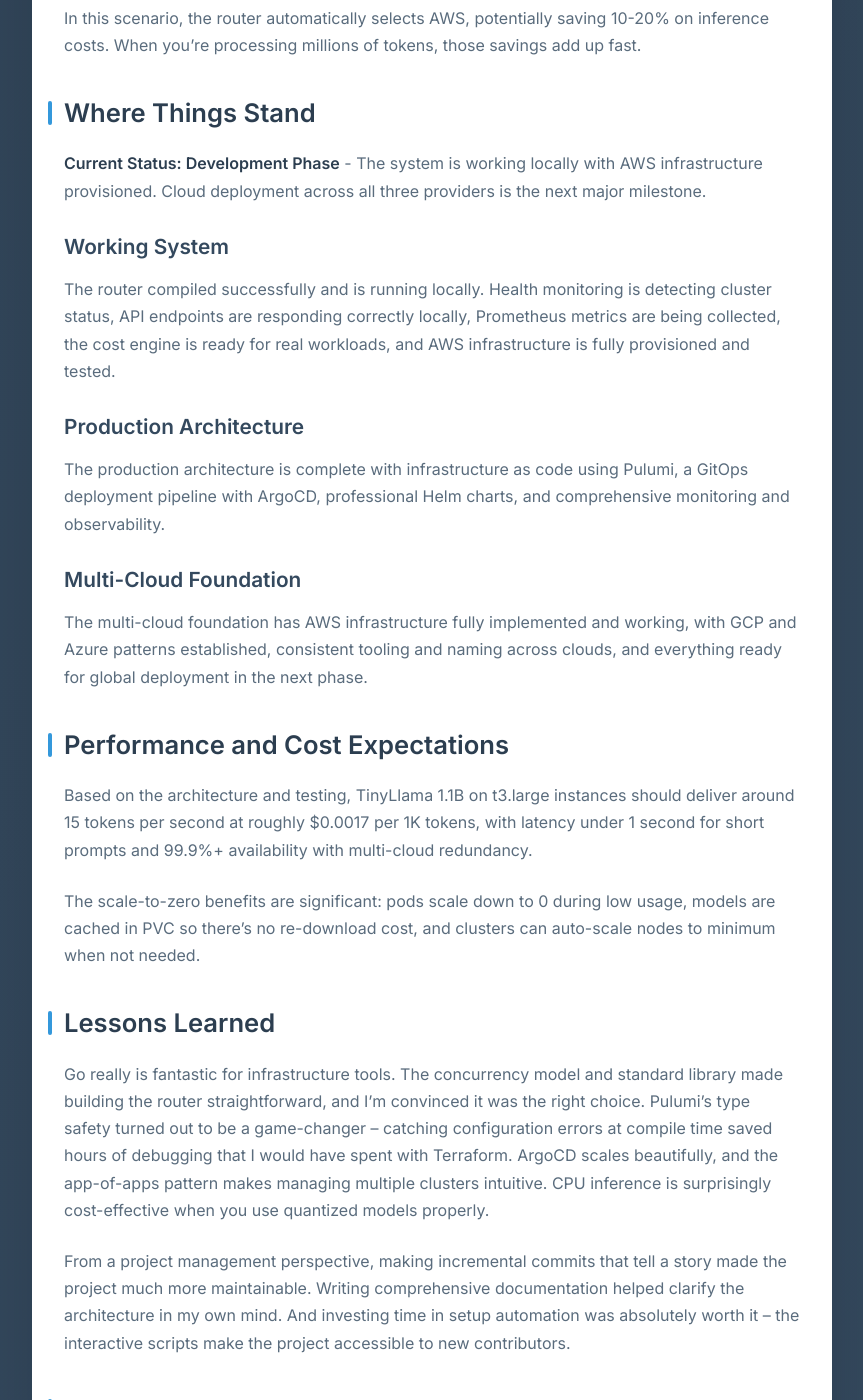
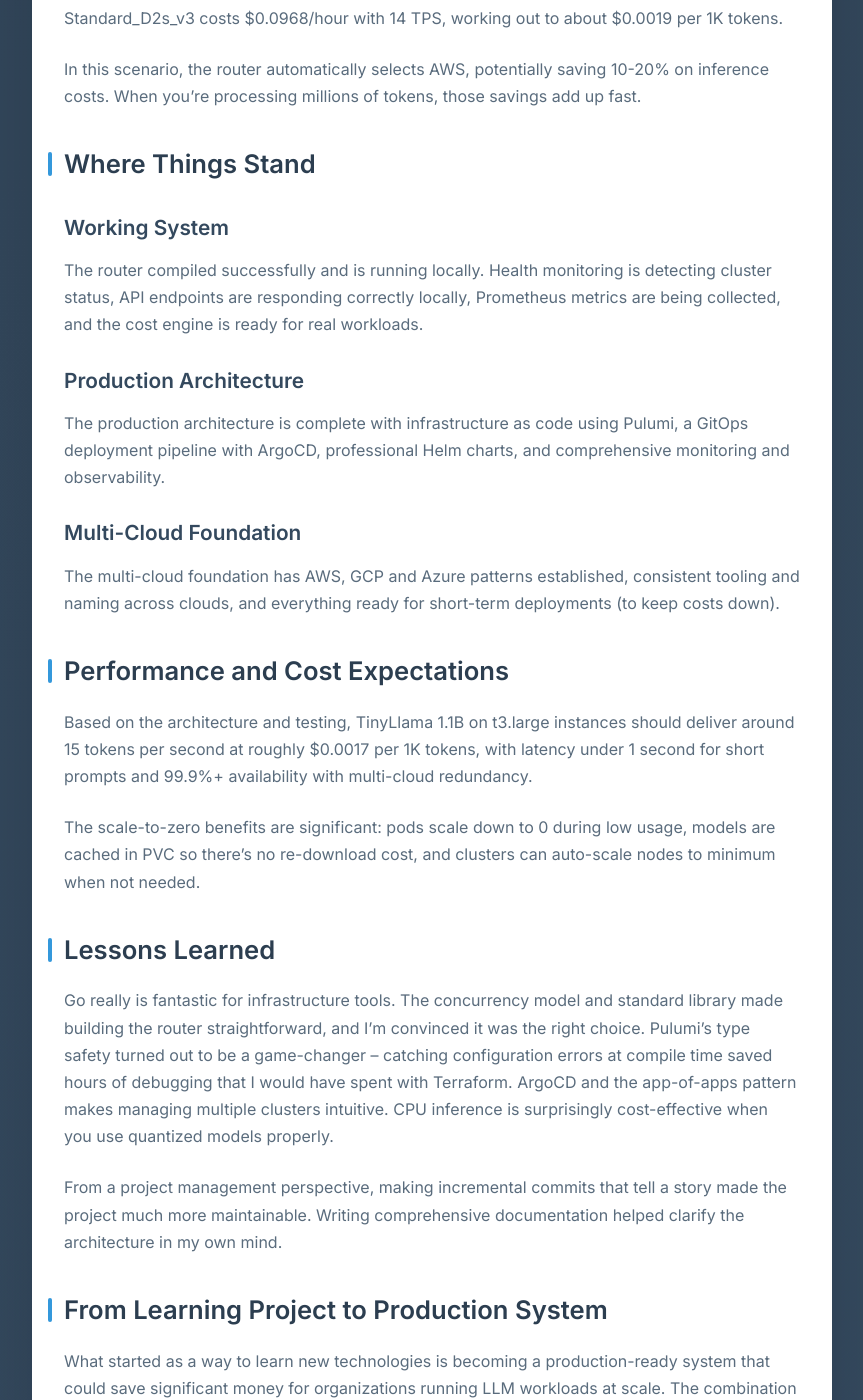
Before and after one commit to navillasa/navillasa.github.io, a Jekyll site: the page built from _posts/2025-08-24-multi-cloud-llm-router-journey.md, in a window 1280 px wide and 1400 px high, scrolled down 4317 px. Shown: the whole window, without its empty margins (208-1071 px from the left). Built offline with Jekyll 4.4.1, drawn with Linux system fonts in a browser that asks for light colours; some of the changed text lies outside the part shown.

Commit message:
update multicloud project

```diff
--- a/_posts/2025-08-24-multi-cloud-llm-router-journey.md
+++ b/_posts/2025-08-24-multi-cloud-llm-router-journey.md
@@ -6,9 +6,11 @@ categories: [infrastructure, llm, multi-cloud]
 tags: [go, kubernetes, argocd, pulumi, aws, gcp, azure, llm, infrastructure]
 ---
 
-After successfully running a self-hosted mini LLM (gpt4all-j) on Hetzner, I found myself hungry for a bigger challenge. I wanted to combine several of my interests and learning goals into one ambitious project: running Kubernetes across all three major cloud providers, gaining more hands-on experience with ArgoCD, diving deeper into LLM hosting, and finally getting to work with Pulumi and Go (my absolute favorite programming language).
+After successfully running a self-hosted mini LLM (gpt4all-j) on Hetzner, I started looking for a bigger challenge. I wanted to combine several of my interests and learning goals into one ambitious project: running Kubernetes across all three major cloud providers, gaining more hands-on experience with ArgoCD, diving deeper into LLM hosting, and finally getting to work with Pulumi and Go (my favorite programming language).
 
-What started as a learning exercise is evolving into an ambitious multi-cloud LLM router that will automatically distribute requests to the cheapest available cluster across AWS, GCP, and Azure. Currently, I have the router working locally and the AWS infrastructure fully provisioned, with the remaining cloud deployments and full multi-cloud integration as the next major milestone.
+What started as a learning exercise evolved into an ambitious multi-cloud LLM router that automatically distributes requests to the cheapest available option – between external providers OpenAI, Claude, and Gemini, and self-hosted LLMs running in GKE, AKS, and EKS.
+
+Turns out an enterprise idea doesn't come with an enterprise budget – so as far as a live demo, I created a [simple dashboard](https://mini.multicloud.navillasa.dev) to demonstrate the routing logic and intended usage.
 
 ## The Problem: LLM Cost Optimization at Scale
 
@@ -96,16 +98,14 @@ In this scenario, the router automatically selects AWS, potentially saving 10-20
 
 ## Where Things Stand
 
-**Current Status: Development Phase** - The system is working locally with AWS infrastructure provisioned. Cloud deployment across all three providers is the next major milestone.
-
 ### Working System
-The router compiled successfully and is running locally. Health monitoring is detecting cluster status, API endpoints are responding correctly locally, Prometheus metrics are being collected, the cost engine is ready for real workloads, and AWS infrastructure is fully provisioned and tested.
+The router compiled successfully and is running locally. Health monitoring is detecting cluster status, API endpoints are responding correctly locally, Prometheus metrics are being collected, and the cost engine is ready for real workloads.
 
 ### Production Architecture
 The production architecture is complete with infrastructure as code using Pulumi, a GitOps deployment pipeline with ArgoCD, professional Helm charts, and comprehensive monitoring and observability.
 
 ### Multi-Cloud Foundation
-The multi-cloud foundation has AWS infrastructure fully implemented and working, with GCP and Azure patterns established, consistent tooling and naming across clouds, and everything ready for global deployment in the next phase.
+The multi-cloud foundation has AWS, GCP and Azure patterns established, consistent tooling and naming across clouds, and everything ready for short-term deployments (to keep costs down).
 
 ## Performance and Cost Expectations
 
@@ -115,24 +115,9 @@ The scale-to-zero benefits are significant: pods scale down to 0 during low usag
 
 ## Lessons Learned
 
-Go really is fantastic for infrastructure tools. The concurrency model and standard library made building the router straightforward, and I'm convinced it was the right choice. Pulumi's type safety turned out to be a game-changer – catching configuration errors at compile time saved hours of debugging that I would have spent with Terraform. ArgoCD scales beautifully, and the app-of-apps pattern makes managing multiple clusters intuitive. CPU inference is surprisingly cost-effective when you use quantized models properly.
+Go really is fantastic for infrastructure tools. The concurrency model and standard library made building the router straightforward, and I'm convinced it was the right choice. Pulumi's type safety turned out to be a game-changer – catching configuration errors at compile time saved hours of debugging that I would have spent with Terraform. ArgoCD and the app-of-apps pattern makes managing multiple clusters intuitive. CPU inference is surprisingly cost-effective when you use quantized models properly.
 
-From a project management perspective, making incremental commits that tell a story made the project much more maintainable. Writing comprehensive documentation helped clarify the architecture in my own mind. And investing time in setup automation was absolutely worth it – the interactive scripts make the project accessible to new contributors.
-
-## What's Next
-
-The foundation is solid and ready for expansion. The immediate priorities are:
-
-**Phase 1: Complete Cloud Deployment**
-- Deploy the working system to AWS, GCP, and Azure clusters
-- Validate the cost-aware routing across all three providers
-
-**Phase 2: Production Features**
-- Add more sophisticated models like Phi-3 and Llama 2 for production workloads
-- Implement circuit breaker patterns for improved reliability
-- Add request queueing for handling traffic spikes
-- Build cost dashboards in Grafana for financial monitoring
-- Implement A/B testing capabilities for model experimentation
+From a project management perspective, making incremental commits that tell a story made the project much more maintainable. Writing comprehensive documentation helped clarify the architecture in my own mind.
 
 ## From Learning Project to Production System
 
@@ -140,8 +125,6 @@ What started as a way to learn new technologies is becoming a production-ready s
 
 The project demonstrates that with the right architecture and tooling, you can build sophisticated infrastructure that's both cost-effective and highly available. While still in active development, the foundation is solid and the local testing validates the core concepts.
 
-This has been an incredible journey from a simple self-hosted LLM on Hetzner to a (soon-to-be) global, multi-cloud AI infrastructure platform. The next chapter involves completing the cloud deployment and scaling to production workloads.
-
 ---
 
 *The complete source code and documentation is available at: [github.com/navillasa/multi-cloud-llm-router](https://github.com/navillasa/multi-cloud-llm-router)*
```
Also changed, not shown: index.md (+13 -3 lines), 4 other files.
